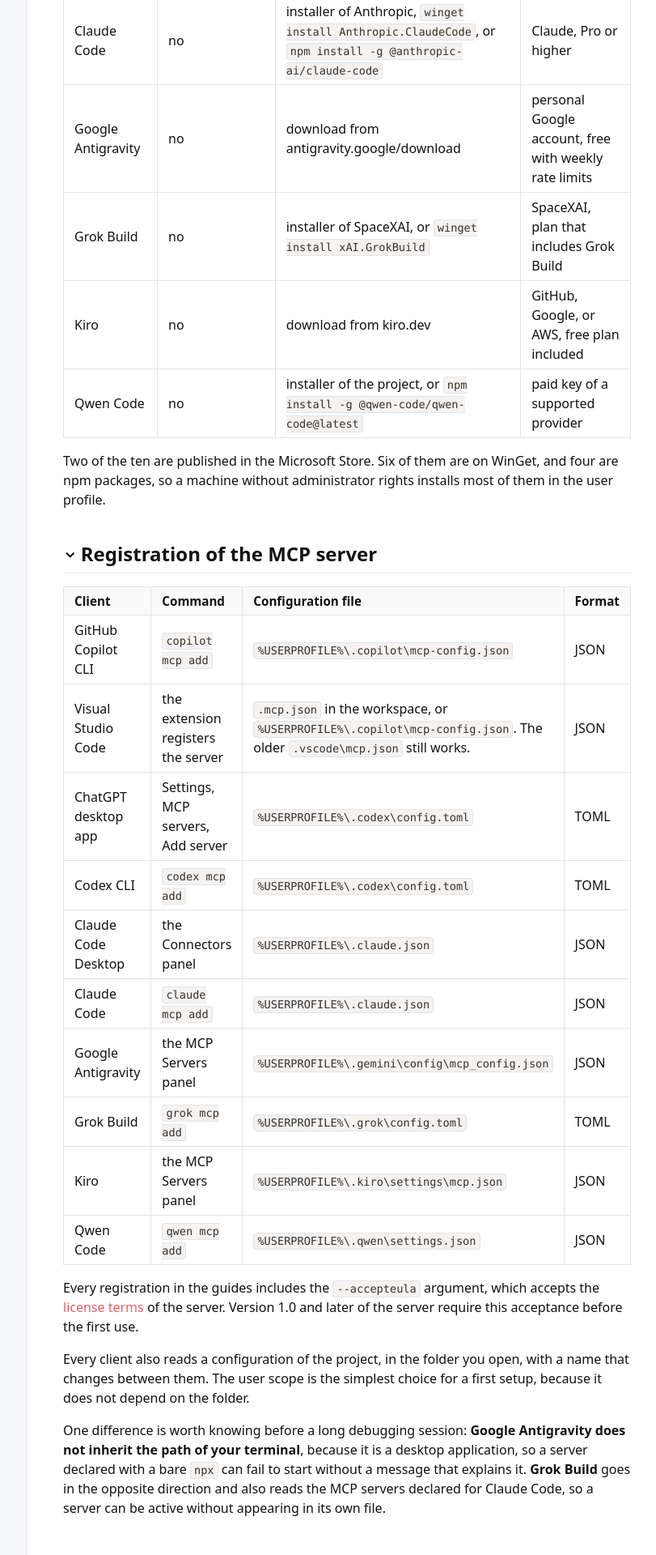
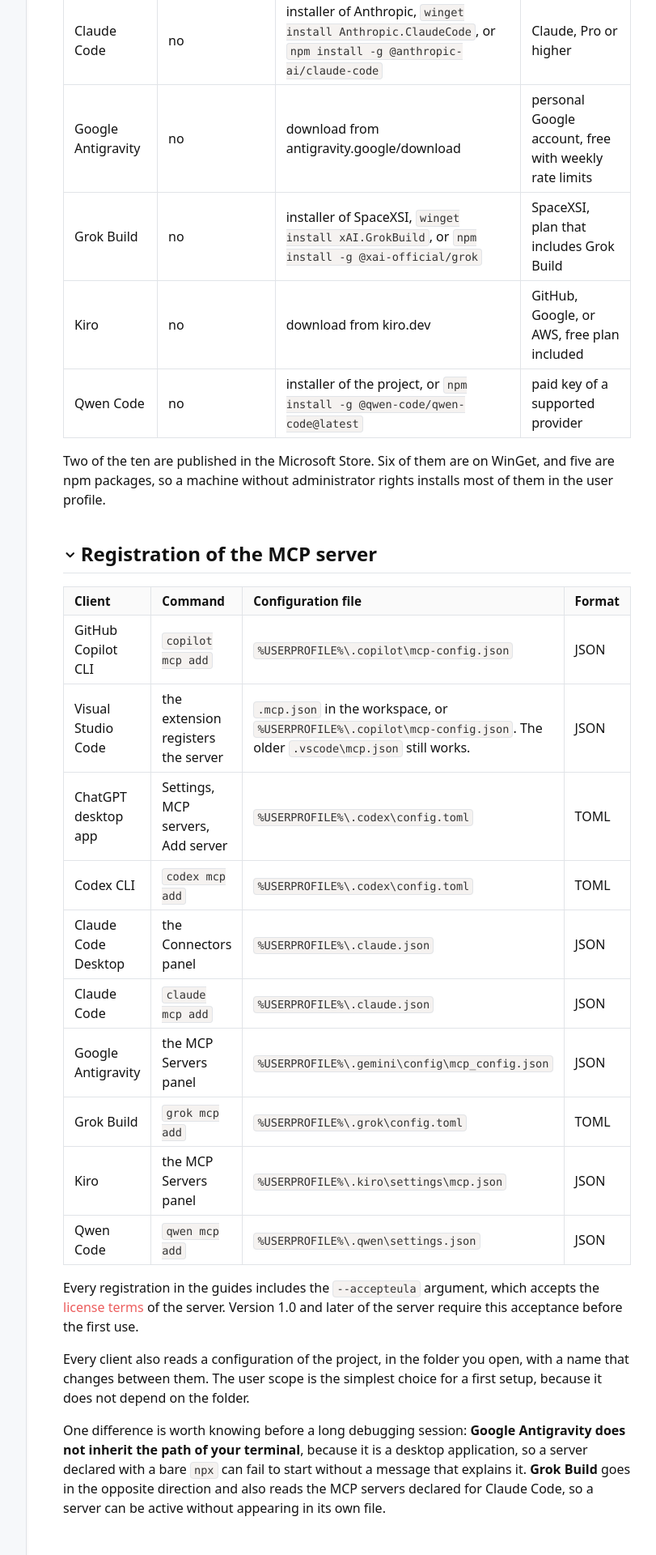
Before and after one commit to sql-bi/docs, a Jekyll site: the page built from _mydocs/ai/tools/comparison.md, in a window 1280 px wide. Shown: the part 1747-3667 px from the top of the page at 81% size, without its empty margins (265-1076 px from the left). Built offline with Jekyll 4.4.1, drawn with Linux system fonts in a browser that asks for light colours; some web fonts are replaced; some of the changed text lies outside the part shown.

Commit message:
fix(grok): SpaceXSI branding, npm install, Shift+Tab modes

```diff
--- a/_mydocs/ai/tools/comparison.md
+++ b/_mydocs/ai/tools/comparison.md
@@ -41,11 +41,11 @@
 | Claude Code Desktop | no | download from claude.com, or `winget install -e --id Anthropic.Claude` | Claude, Pro or higher |
 | Claude Code | no | installer of Anthropic, `winget install Anthropic.ClaudeCode`, or `npm install -g @anthropic-ai/claude-code` | Claude, Pro or higher |
 | Google Antigravity | no | download from antigravity.google/download | personal Google account, free with weekly rate limits |
-| Grok Build | no | installer of SpaceXAI, or `winget install xAI.GrokBuild` | SpaceXAI, plan that includes Grok Build |
+| Grok Build | no | installer of SpaceXSI, `winget install xAI.GrokBuild`, or `npm install -g @xai-official/grok` | SpaceXSI, plan that includes Grok Build |
 | Kiro | no | download from kiro.dev | GitHub, Google, or AWS, free plan included |
 | Qwen Code | no | installer of the project, or `npm install -g @qwen-code/qwen-code@latest` | paid key of a supported provider |
 
-Two of the ten are published in the Microsoft Store. Six of them are on WinGet, and four are npm packages, so a machine without administrator rights installs most of them in the user profile.
+Two of the ten are published in the Microsoft Store. Six of them are on WinGet, and five are npm packages, so a machine without administrator rights installs most of them in the user profile.
 
 ## Registration of the MCP server
 
@@ -97,7 +97,7 @@
 
 - **The shortest path to the report layer** is GitHub Copilot CLI or Claude Code, because the plugin installs with two commands and Microsoft documents them.
 - **The shortest path to the semantic model only** is any of the ten. The prompt that connects to Power BI Desktop is the same everywhere.
-- **On a managed machine without administrator rights**, prefer a client that installs in the user profile: the npm packages, the installers of Anthropic, OpenAI, and SpaceXAI, and the Microsoft Store version of the ChatGPT desktop app.
+- **On a managed machine without administrator rights**, prefer a client that installs in the user profile: the npm packages, the installers of Anthropic, OpenAI, and SpaceXSI, and the Microsoft Store version of the ChatGPT desktop app.
 - **If you already use Claude Code**, Grok Build reuses its configuration, including the marketplaces and the MCP servers.
 - **If you want to see the state of the connection**, Google Antigravity, Kiro, and the Claude desktop application show it in a panel, the command-line clients show it with a command.
 
```
Also changed, not shown: _mydocs/ai/tools/grok-build.md (+14 -8 lines), _mydocs/ai/tools/index.md (+1 -1 lines).
